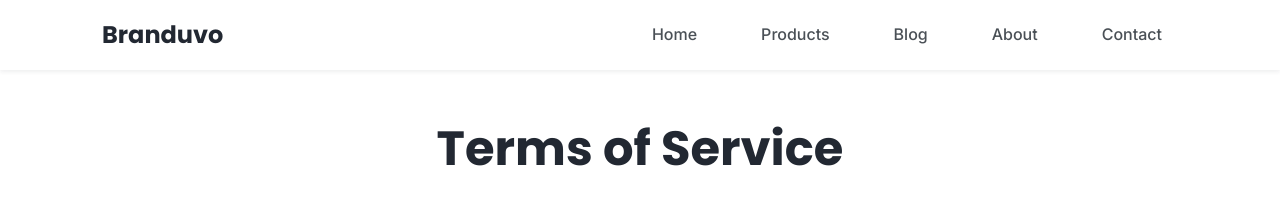
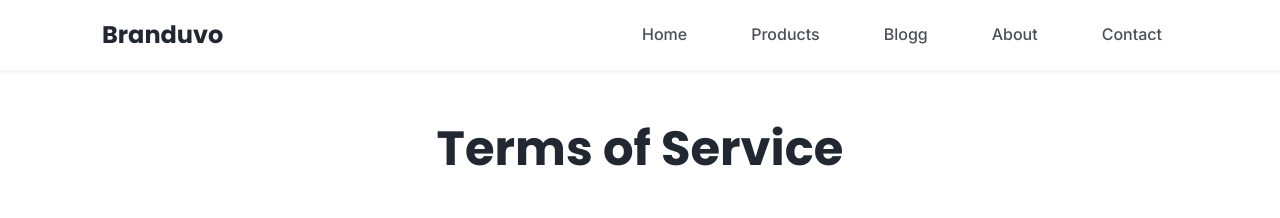
Before and after one commit to choaybouaret29/BranduvoBlog, a Jekyll site: the page terms/index.html, which Jekyll copies as it is, in a window 1280 px wide. Shown: the top 218 px of the page. Built offline with Jekyll 4.4.1, drawn with Linux system fonts in a browser that asks for light colours.

Commit message:
Update index.html

```diff
--- a/terms/index.html
+++ b/terms/index.html
@@ -70,7 +70,7 @@
             </li>
 
             <li class="nav-item ">
-              <a href="/blog/" class="nav-link">Blog</a>
+              <a href="/blog/" class="nav-link">Blogg</a>
             </li>
 
             <li class="nav-item ">
```
